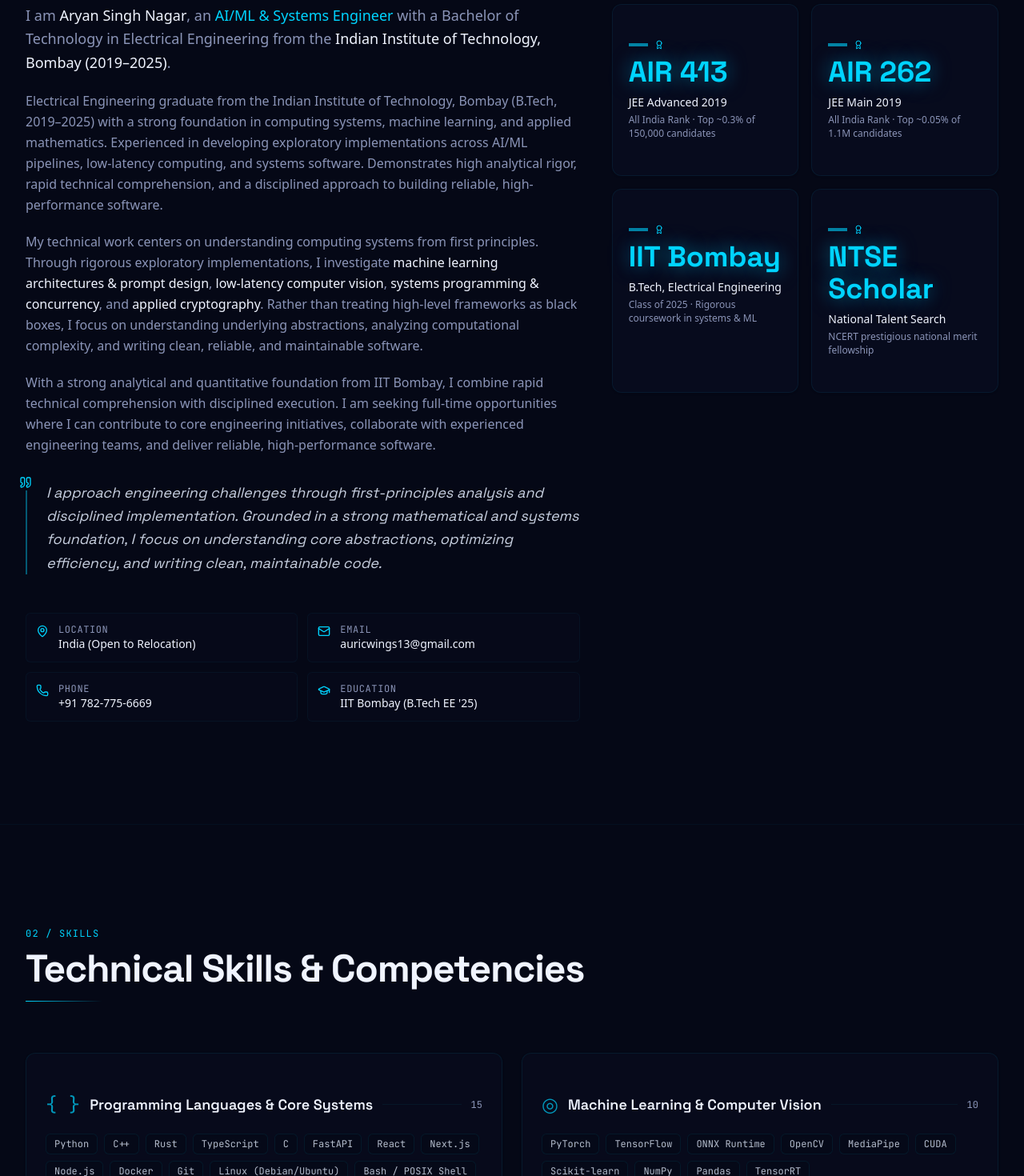
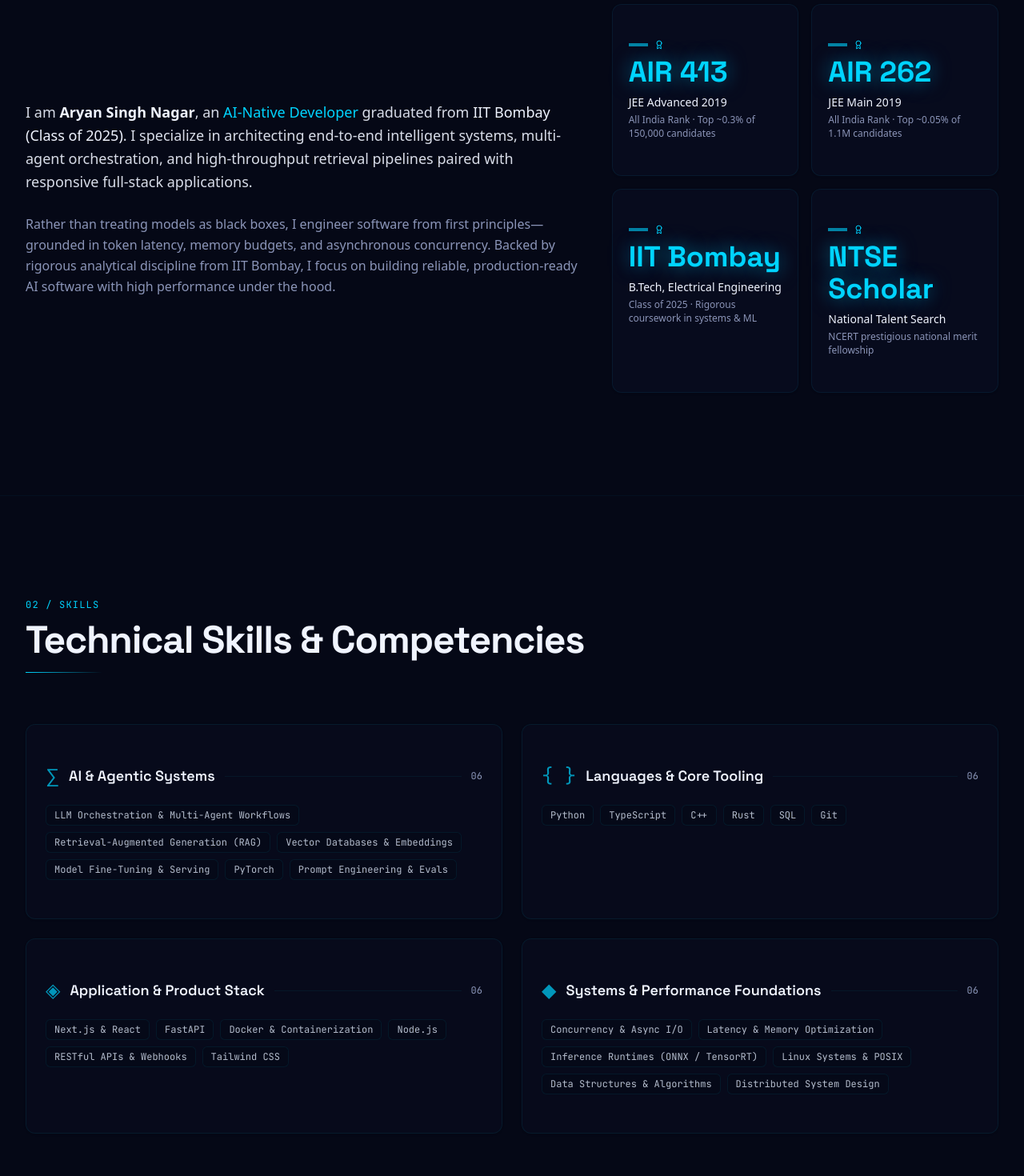
Before and after one commit to aryansinghnagar/aryansinghnagar.github.io, a Next.js app: page / in a window 1280 px wide. Shown: the part 1080-2550 px from the top of the page at 80% size. Built offline with nearby package versions, Linux system fonts and the light colour scheme.

Commit message:
feat: rebrand to AI-Native Developer, weave systems depth, and cut fluff

```diff
--- a/src/app/layout.tsx
+++ b/src/app/layout.tsx
@@ -25,19 +25,20 @@
 });
 
 export const metadata: Metadata = {
-  title: "Aryan Singh Nagar — AI/ML & Systems Engineer | IIT Bombay '25",
+  title: "Aryan Singh Nagar — AI-Native Developer | IIT Bombay '25",
   description:
-    "Portfolio of Aryan Singh Nagar — Electrical Engineering graduate from IIT Bombay ('25, JEE Advanced AIR 413). Specializing in AI/ML, computing systems, and software engineering with strong analytical foundations.",
+    "Portfolio of Aryan Singh Nagar — Electrical Engineering graduate from IIT Bombay ('25, JEE Advanced AIR 413). Specializing in AI-native development, LLM architectures, and high-performance software engineering.",
   keywords: [
     "Aryan Singh Nagar",
-    "AI/ML Engineer",
-    "Systems Engineer",
+    "AI-Native Developer",
+    "AI Engineer",
     "IIT Bombay",
-    "Machine Learning",
+    "LLM Architecture",
+    "Agentic Workflows",
     "Software Engineer",
-    "Computer Vision",
     "Electrical Engineering",
     "Python",
+    "TypeScript",
     "C++",
     "Rust",
   ],
@@ -51,9 +52,9 @@
     apple: "/logo.svg",
   },
   openGraph: {
-    title: "Aryan Singh Nagar — AI/ML & Systems Engineer | IIT Bombay '25",
+    title: "Aryan Singh Nagar — AI-Native Developer | IIT Bombay '25",
     description:
-      "IIT Bombay '25 (B.Tech EE) · JEE Advanced AIR 413 · AI/ML & Systems Engineer",
+      "IIT Bombay '25 (B.Tech EE) · JEE Advanced AIR 413 · AI-Native Developer",
     url: "https://aryansinghnagar.github.io",
     siteName: "Aryan Singh Nagar",
     type: "profile",
@@ -61,9 +62,9 @@
   },
   twitter: {
     card: "summary_large_image",
-    title: "Aryan Singh Nagar — AI/ML & Systems Engineer | IIT Bombay '25",
+    title: "Aryan Singh Nagar — AI-Native Developer | IIT Bombay '25",
     description:
-      "IIT Bombay '25 (B.Tech EE) · JEE Advanced AIR 413 · AI/ML & Systems Engineer",
+      "IIT Bombay '25 (B.Tech EE) · JEE Advanced AIR 413 · AI-Native Developer",
   },
   robots: {
     index: true,
@@ -94,7 +95,7 @@
               "@context": "https://schema.org",
               "@type": "Person",
               name: "Aryan Singh Nagar",
-              jobTitle: "AI/ML & Systems Engineer",
+              jobTitle: "AI-Native Developer",
               email: "auricwings13@gmail.com",
               url: "https://aryansinghnagar.github.io",
               sameAs: [
@@ -106,11 +107,14 @@
                 name: "Indian Institute of Technology, Bombay",
               },
               knowsAbout: [
+                "AI-Native Development",
                 "Artificial Intelligence",
                 "Machine Learning",
-                "Computer Vision",
-                "Systems Engineering",
+                "Large Language Models",
+                "Full-Stack Development",
+                "Low-Latency Systems",
                 "Python",
+                "TypeScript",
                 "C++",
                 "Rust",
                 "Data Structures and Algorithms",
--- a/src/components/sections/about.tsx
+++ b/src/components/sections/about.tsx
@@ -1,8 +1,8 @@
 'use client';
 
 import { motion } from 'framer-motion';
-import { MapPin, Mail, Phone, GraduationCap, Award, Quote } from 'lucide-react';
-import { profile, stats } from '@/lib/portfolio-data';
+import { Award } from 'lucide-react';
+import { stats } from '@/lib/portfolio-data';
 import { Card, CardContent } from '@/components/ui/card';
 
 export function About() {
@@ -24,48 +24,24 @@
           <div className="mt-4 h-px w-24 bg-gradient-to-r from-neon to-transparent" />
         </motion.div>
 
-        <div className="grid lg:grid-cols-12 gap-10">
+        <div className="grid lg:grid-cols-12 gap-10 items-center">
           {/* Narrative */}
           <motion.div
             initial={{ opacity: 0, y: 20 }}
             whileInView={{ opacity: 1, y: 0 }}
             viewport={{ once: true, margin: '-100px' }}
             transition={{ duration: 0.6, delay: 0.1 }}
-            className="lg:col-span-7 space-y-5"
+            className="lg:col-span-7 space-y-6"
           >
-            <p className="text-lg text-muted-foreground leading-relaxed">
-              I am <span className="text-foreground font-medium">Aryan Singh Nagar</span>, an{' '}
-              <span className="text-neon font-medium">AI/ML &amp; Systems Engineer</span> with a Bachelor of Technology in Electrical Engineering from the{' '}
-              <span className="text-foreground font-medium">Indian Institute of Technology, Bombay (2019–2025)</span>.
+            <p className="text-lg text-foreground/90 leading-relaxed">
+              I am <span className="text-foreground font-semibold">Aryan Singh Nagar</span>, an{' '}
+              <span className="text-neon font-medium">AI-Native Developer</span> graduated from{' '}
+              <span className="text-foreground font-medium">IIT Bombay (Class of 2025)</span>. I specialize in architecting end-to-end intelligent systems, multi-agent orchestration, and high-throughput retrieval pipelines paired with responsive full-stack applications.
             </p>
 
-            <p className="text-muted-foreground leading-relaxed">
-              {profile.summary}
+            <p className="text-base text-muted-foreground leading-relaxed">
+              Rather than treating models as black boxes, I engineer software from first principles—grounded in token latency, memory budgets, and asynchronous concurrency. Backed by rigorous analytical discipline from IIT Bombay, I focus on building reliable, production-ready AI software with high performance under the hood.
             </p>
-
-            <p className="text-muted-foreground leading-relaxed">
-              My technical work centers on understanding computing systems from first principles. Through rigorous exploratory implementations, I investigate <span className="text-foreground">machine learning architectures &amp; prompt design</span>, <span className="text-foreground">low-latency computer vision</span>, <span className="text-foreground">systems programming &amp; concurrency</span>, and <span className="text-foreground">applied cryptography</span>. Rather than treating high-level frameworks as black boxes, I focus on understanding underlying abstractions, analyzing computational complexity, and writing clean, reliable, and maintainable software.
-            </p>
-
-            <p className="text-muted-foreground leading-relaxed">
-              With a strong analytical and quantitative foundation from IIT Bombay, I combine rapid technical comprehension with disciplined execution. I am seeking full-time opportunities where I can contribute to core engineering initiatives, collaborate with experienced engineering teams, and deliver reliable, high-performance software.
-            </p>
-
-            {/* Pull quote */}
-            <div className="relative pl-6 border-l-2 border-neon/40 my-8">
-              <Quote className="absolute -left-3 -top-2 h-5 w-5 text-neon bg-background p-0.5" />
-              <p className="font-display italic text-lg text-platinum leading-relaxed">
-                {profile.philosophy}
-              </p>
-            </div>
-
-            {/* Quick facts */}
-            <div className="grid sm:grid-cols-2 gap-3 pt-4">
-              <FactRow icon={MapPin} label="Location" value={profile.location} />
-              <FactRow icon={Mail} label="Email" value={profile.email} />
-              <FactRow icon={Phone} label="Phone" value={profile.phone} />
-              <FactRow icon={GraduationCap} label="Education" value="IIT Bombay (B.Tech EE '25)" />
-            </div>
           </motion.div>
 
           {/* Stats grid */}
@@ -111,25 +87,3 @@
     </section>
   );
 }
-
-function FactRow({
-  icon: Icon,
-  label,
-  value,
-}: {
-  icon: React.ComponentType<{ className?: string }>;
-  label: string;
-  value: string;
-}) {
-  return (
-    <div className="flex items-start gap-3 p-3 rounded-md bg-card/30 border border-border/30">
-      <Icon className="h-4 w-4 text-neon mt-0.5 shrink-0" />
-      <div className="min-w-0">
-        <div className="text-xs text-muted-foreground font-mono uppercase tracking-wider">
-          {label}
-        </div>
-        <div className="text-sm text-foreground font-medium truncate">{value}</div>
-      </div>
-    </div>
-  );
-}
--- a/src/components/sections/contact.tsx
+++ b/src/components/sections/contact.tsx
@@ -77,7 +77,7 @@
           </h2>
           <div className="mt-4 h-px w-24 bg-gradient-to-r from-neon to-transparent mx-auto" />
           <p className="mt-6 text-muted-foreground max-w-2xl mx-auto">
-            Open to full-time engineering opportunities in Software Engineering, AI/ML, and Systems. Available immediately and open to relocation. Feel free to connect via email, LinkedIn, or the inquiry form below.
+            Open to full-time engineering opportunities in AI-native development and software engineering. Available immediately and open to relocation.
           </p>
         </motion.div>
 
--- a/src/components/sections/education.tsx
+++ b/src/components/sections/education.tsx
@@ -74,26 +74,11 @@
                 >
                   <Card className="h-full bg-card/40 border-border/50 hover:border-neon/40 transition-all">
                     <CardContent className="p-5">
-                      <div className="flex items-baseline justify-between mb-1">
+                      <div className="flex items-baseline justify-between gap-2 mb-1">
                         <h4 className="font-semibold text-foreground text-sm">{cert.title}</h4>
                         <span className="font-mono text-xs text-neon">{cert.year}</span>
                       </div>
-                      <p className="text-sm text-platinum font-medium mb-3">{cert.issuer}</p>
-                      <div className="flex flex-wrap gap-1">
-                        {cert.topics.slice(0, 6).map((topic) => (
-                          <span
-                            key={topic}
-                            className="inline-flex items-center px-1.5 py-0.5 rounded text-[10px] font-mono text-muted-foreground bg-background/50 border border-border/30"
-                          >
-                            {topic}
-                          </span>
-                        ))}
-                        {cert.topics.length > 6 && (
-                          <span className="inline-flex items-center px-1.5 py-0.5 rounded text-[10px] font-mono text-muted-foreground">
-                            +{cert.topics.length - 6} more
-                          </span>
-                        )}
-                      </div>
+                      <p className="text-xs font-mono text-muted-foreground">{cert.issuer}</p>
                     </CardContent>
                   </Card>
                 </motion.div>
--- a/src/components/sections/skills.tsx
+++ b/src/components/sections/skills.tsx
@@ -5,10 +5,10 @@
 import { Card, CardContent } from '@/components/ui/card';
 
 const categoryIcons: Record<string, string> = {
-  'Programming Languages & Core Systems': '{ }',
-  'Machine Learning & Computer Vision': '◎',
-  'AI Systems & Data Engineering': '∑',
-  'Core Computer Science & Systems Security': '◆',
+  'AI & Agentic Systems': '∑',
+  'Languages & Core Tooling': '{ }',
+  'Application & Product Stack': '◈',
+  'Systems & Performance Foundations': '◆',
 };
 
 export function Skills() {
--- a/src/lib/portfolio-data.ts
+++ b/src/lib/portfolio-data.ts
@@ -5,8 +5,8 @@
 
 export const profile = {
   name: "Aryan Singh Nagar",
-  tagline: "AI/ML & Systems Engineer · IIT Bombay Electrical Engineering '25",
-  subTagline: "B.Tech in Electrical Engineering, IIT Bombay · JEE Advanced AIR 413",
+  tagline: "AI-Native Developer · IIT Bombay Electrical Engineering '25",
+  subTagline: "Building production AI agents and intelligent applications with low-level execution rigor.",
   location: "India (Open to Relocation)",
   email: "auricwings13@gmail.com",
   phone: "+91 782-775-6669",
@@ -15,9 +15,9 @@
   linkedin: "https://www.linkedin.com/in/aryan-singh-nagar-414675263",
   github: "https://github.com/aryansinghnagar",
   summary:
-    "Electrical Engineering graduate from the Indian Institute of Technology, Bombay (B.Tech, 2019–2025) with a strong foundation in computing systems, machine learning, and applied mathematics. Experienced in developing exploratory implementations across AI/ML pipelines, low-latency computing, and systems software. Demonstrates high analytical rigor, rapid technical comprehension, and a disciplined approach to building reliable, high-performance software.",
+    "Electrical Engineering graduate from IIT Bombay (B.Tech, 2019–2025) building intelligent, AI-native applications and robust software architectures. Pairs modern LLM orchestration and agentic workflows with deep intuition for runtime performance, memory constraints, and low-latency execution. Demonstrates high analytical rigor, rapid technical comprehension, and a disciplined first-principles approach to software engineering.",
   philosophy:
-    "I approach engineering challenges through first-principles analysis and disciplined implementation. Grounded in a strong mathematical and systems foundation, I focus on understanding core abstractions, optimizing efficiency, and writing clean, maintainable code.",
+    "I build AI-native software from first principles—treating models not as black boxes, but as compute-intensive workloads that demand memory efficiency, predictable latency, and clean architectural abstractions.",
 };
 
 export const socials = [
@@ -28,7 +28,6 @@
     icon: "linkedin",
   },
   { name: "Email", href: "mailto:auricwings13@gmail.com", icon: "mail" },
-  { name: "Resume", href: "/assets/Aryan_Singh_Nagar_Resume.pdf", icon: "file" },
 ];
 
 export const stats = [
@@ -40,66 +39,47 @@
 
 export const skills = [
   {
-    category: "Programming Languages & Core Systems",
+    category: "AI & Agentic Systems",
+    items: [
+      "LLM Orchestration & Multi-Agent Workflows",
+      "Retrieval-Augmented Generation (RAG)",
+      "Vector Databases & Embeddings",
+      "Model Fine-Tuning & Serving",
+      "PyTorch",
+      "Prompt Engineering & Evals",
+    ],
+  },
+  {
+    category: "Languages & Core Tooling",
     items: [
       "Python",
+      "TypeScript",
       "C++",
       "Rust",
-      "TypeScript",
-      "C",
+      "SQL",
+      "Git",
+    ],
+  },
+  {
+    category: "Application & Product Stack",
+    items: [
+      "Next.js & React",
       "FastAPI",
-      "React",
-      "Next.js",
+      "Docker & Containerization",
       "Node.js",
-      "Docker",
-      "Git",
-      "Linux (Debian/Ubuntu)",
-      "Bash / POSIX Shell",
-      "SQL",
+      "RESTful APIs & Webhooks",
       "Tailwind CSS",
     ],
   },
   {
-    category: "Machine Learning & Computer Vision",
+    category: "Systems & Performance Foundations",
     items: [
-      "PyTorch",
-      "TensorFlow",
-      "ONNX Runtime",
-      "OpenCV",
-      "MediaPipe",
-      "CUDA",
-      "Scikit-learn",
-      "NumPy",
-      "Pandas",
-      "TensorRT",
-    ],
-  },
-  {
-    category: "AI Systems & Data Engineering",
-    items: [
-      "LLM Integration & Prompt Engineering",
-      "Retrieval-Augmented Generation (RAG)",
-      "Vector Databases (ChromaDB)",
-      "Abstract Syntax Tree (AST) Parsing",
-      "Data Pipelines & ETL",
-      "Web Data Extraction",
-      "Pydantic V2",
-      "FastAPI Microservices",
-      "RESTful APIs & Webhooks",
-      "XGBoost",
-    ],
-  },
-  {
-    category: "Core Computer Science & Systems Security",
-    items: [
+      "Concurrency & Async I/O",
+      "Latency & Memory Optimization",
+      "Inference Runtimes (ONNX / TensorRT)",
+      "Linux Systems & POSIX",
       "Data Structures & Algorithms",
-      "System Design Principles",
-      "Concurrency & Multithreading",
-      "Applied Cryptography",
-      "Linux Systems Programming",
-      "Object-Oriented Design",
-      "Computer Networks",
-      "Post-Quantum Cryptography Primitives",
+      "Distributed System Design",
     ],
   },
 ];
@@ -151,19 +131,7 @@
     institution: "Indian Institute of Technology, Bombay",
     period: "2019 — 2025",
     details:
-      "Core Coursework: Computer Programming, Data Science, Machine Learning, Web Development, Systems Security, Probability & Random Processes, Linear Algebra, Applied Cryptography, Neuromorphic Engineering, Technical Communication.",
-  },
-  {
-    degree: "All India Senior School Certificate Examination (Class XII)",
-    institution: "Modern Delhi Public School",
-    period: "2019",
-    score: "93.0%",
-  },
-  {
-    degree: "Secondary School Examination (Class X)",
-    institution: "Modern Delhi Public School",
-    period: "2017",
-    score: "CGPA 10.0 / 10.0",
+      "Core Coursework: Machine Learning, Data Science, Systems Security, Algorithms, Linear Algebra, Applied Cryptography.",
   },
 ];
 
@@ -171,7 +139,7 @@
   title: string;
   issuer: string;
   year: string;
-  topics: string[];
+  topics?: string[];
 }
 
 export const certifications: Certification[] = [
@@ -179,30 +147,11 @@
     title: "Machine Learning / AI Specialization",
     issuer: "DeepLearning.AI",
     year: "2025",
-    topics: [
-      "Supervised Machine Learning",
-      "Unsupervised Learning",
-      "Deep Learning",
-      "Convolutional Neural Networks",
-      "Recurrent Neural Networks",
-      "Recommender Systems",
-      "Collaborative Filtering",
-      "Anomaly Detection",
-    ],
   },
   {
     title: "Data Science Professional Certificate",
     issuer: "IBM",
     year: "2025",
-    topics: [
-      "Data Analysis & Visualization",
-      "Data Wrangling",
-      "Feature Engineering",
-      "Predictive Analytics",
-      "Machine Learning with Python",
-      "RESTful APIs",
-      "SQL & Relational Databases",
-    ],
   },
 ];
 
@@ -219,10 +168,6 @@
     title: "National Talent Search (NTSE) Scholar — 2017",
     context: "National-level merit scholarship awarded by NCERT, Government of India",
   },
-  {
-    title: "Rank 1 — Aryabhatta Inter-School Mathematics Competition",
-    context: "National Capital Region, 2015",
-  },
 ];
 
 export const navItems = [
```
